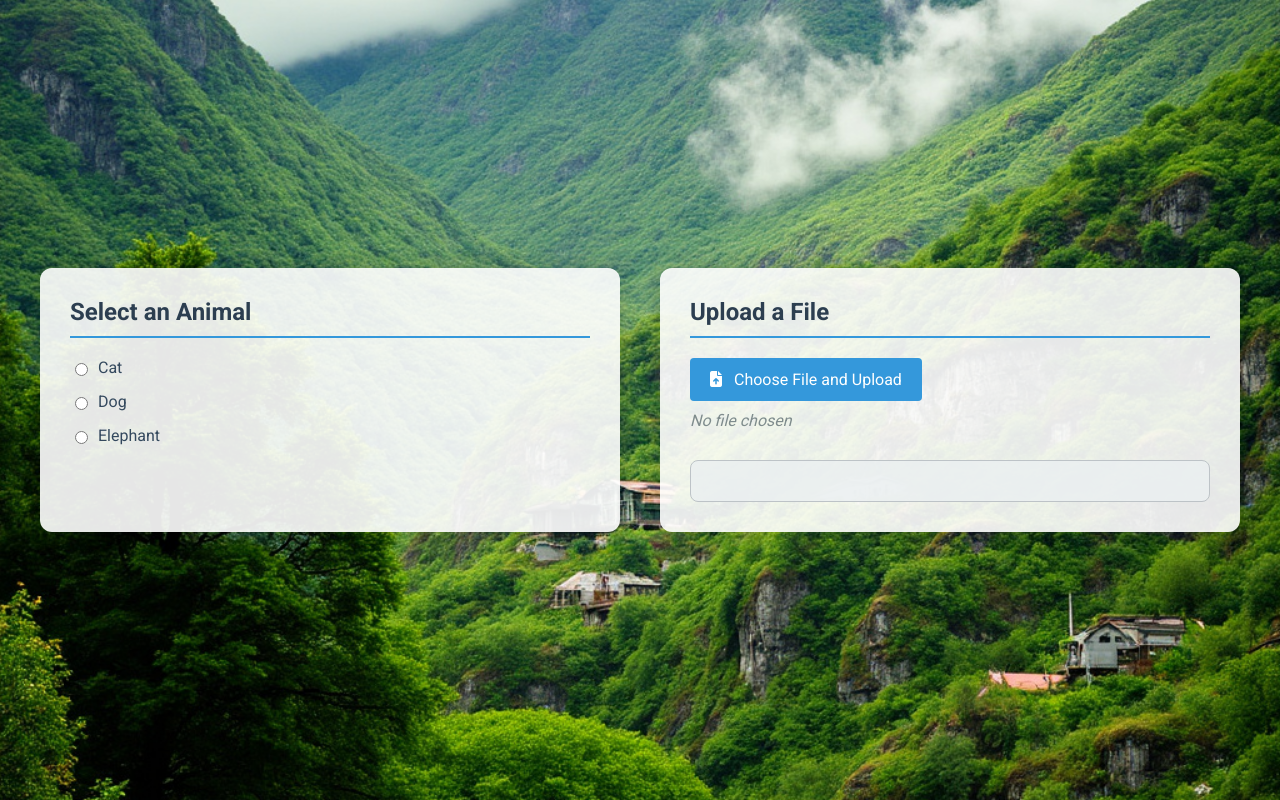
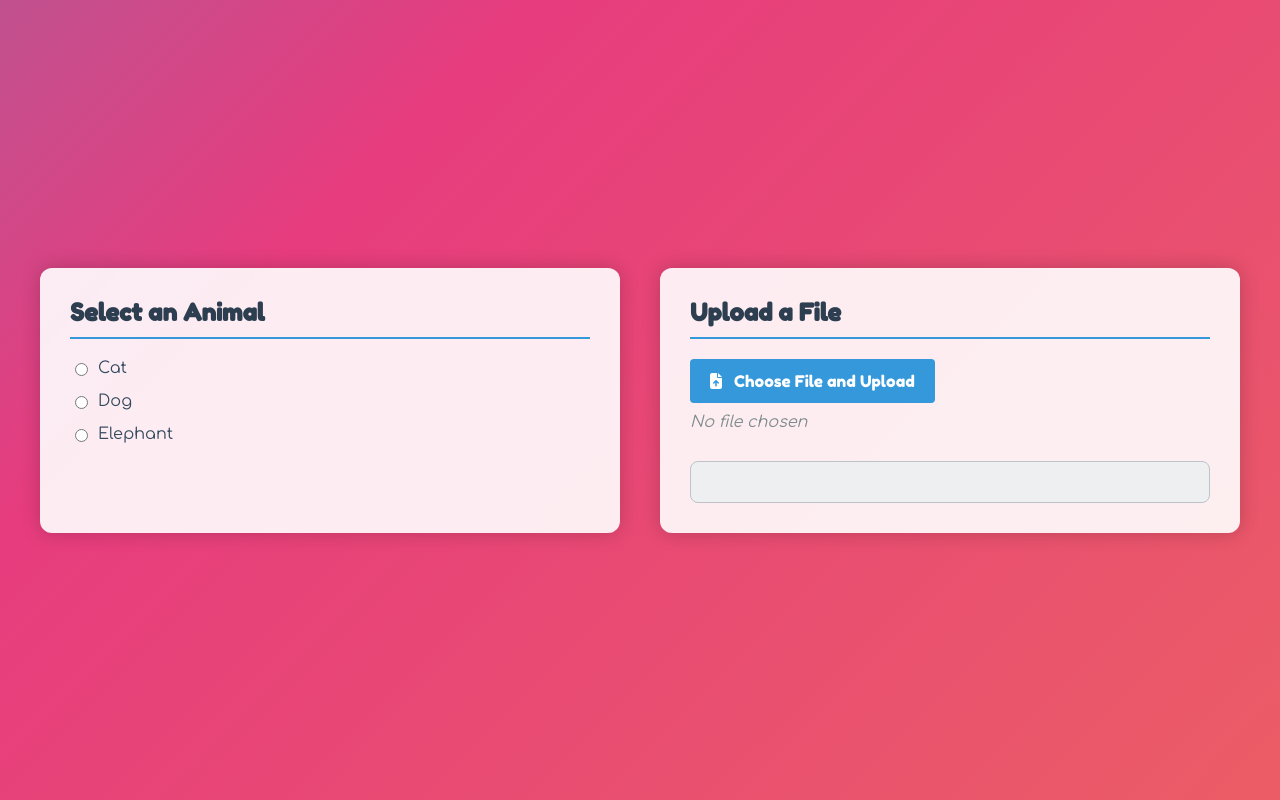
Before and after one commit to gadekar-pravin/BeastBytes, a FastAPI app: page / in a window 1280 px wide. Run offline with FastAPI, Linux system fonts and the light colour scheme.

Commit message:
GUI enhancements

```diff
--- a/static/script.js
+++ b/static/script.js
@@ -40,13 +40,21 @@ document.addEventListener('DOMContentLoaded', () => {
             });
             const data = await response.json();
             fileInfo.innerHTML = `
-                <p>Filename: ${data.filename}</p>
-                <p>Size: ${data.size} bytes</p>
-                <p>Type: ${data.content_type}</p>
+                <p><strong>Filename:</strong> ${data.filename}</p>
+                <p><strong>Size:</strong> ${formatFileSize(data.size)}</p>
+                <p><strong>Type:</strong> ${data.content_type}</p>
             `;
         } catch (error) {
             console.error('Error:', error);
             fileInfo.innerHTML = '<p>An error occurred while uploading the file.</p>';
         }
     }
+
+    function formatFileSize(bytes) {
+        if (bytes === 0) return '0 Bytes';
+        const k = 1024;
+        const sizes = ['Bytes', 'KB', 'MB', 'GB', 'TB'];
+        const i = Math.floor(Math.log(bytes) / Math.log(k));
+        return parseFloat((bytes / Math.pow(k, i)).toFixed(2)) + ' ' + sizes[i];
+    }
 });
--- a/static/styles.css
+++ b/static/styles.css
@@ -1,14 +1,25 @@
+@keyframes gradient {
+    0% {
+        background-position: 0% 50%;
+    }
+    50% {
+        background-position: 100% 50%;
+    }
+    100% {
+        background-position: 0% 50%;
+    }
+}
+
 body {
-    font-family: 'Roboto', Arial, sans-serif;
+    font-family: 'Comfortaa', cursive;
     display: flex;
     justify-content: center;
     align-items: center;
     min-height: 100vh;
     margin: 0;
-    background-image: url('/static/images/background.jpg');
-    background-size: cover;
-    background-position: center;
-    background-attachment: fixed;
+    background: linear-gradient(-45deg, #ee7752, #e73c7e, #23a6d5, #23d5ab);
+    background-size: 400% 400%;
+    animation: gradient 15s ease infinite;
     padding: 20px;
     box-sizing: border-box;
 }
@@ -35,6 +46,7 @@ body {
 }
 
 h2 {
+    font-family: 'Fredoka One', cursive;
     margin-top: 0;
     margin-bottom: 20px;
     color: #2c3e50;
@@ -100,6 +112,7 @@ h2 {
 }
 
 .file-input-label {
+    font-family: 'Fredoka One', cursive;
     display: inline-block;
     padding: 12px 20px;
     background-color: #3498db;
@@ -146,11 +159,20 @@ button:hover {
     padding: 20px;
     border-radius: 8px;
     border: 1px solid #bdc3c7;
+    font-size: 18px;
 }
 
 #file-info p {
-    margin: 10px 0;
+    margin: 15px 0;
     color: #34495e;
+    line-height: 1.5;
+}
+
+#file-info p strong {
+    font-weight: 700;
+    color: #2c3e50;
+    display: inline-block;
+    width: 100px;
 }
 
 @media (max-width: 768px) {
--- a/templates/index.html
+++ b/templates/index.html
@@ -4,7 +4,7 @@
     <meta charset="UTF-8">
     <meta name="viewport" content="width=device-width, initial-scale=1.0">
     <title>Animal Selector and File Uploader</title>
-    <link href="https://fonts.googleapis.com/css2?family=Roboto:wght@300;400;700&display=swap" rel="stylesheet">
+    <link href="https://fonts.googleapis.com/css2?family=Fredoka+One&family=Comfortaa:wght@300;400;700&display=swap" rel="stylesheet">
     <link rel="stylesheet" href="https://cdnjs.cloudflare.com/ajax/libs/font-awesome/6.4.0/css/all.min.css">
     <link rel="stylesheet" href="{{ url_for('static', path='/styles.css') }}">
 </head>
```
Also changed, not shown: README.md.
